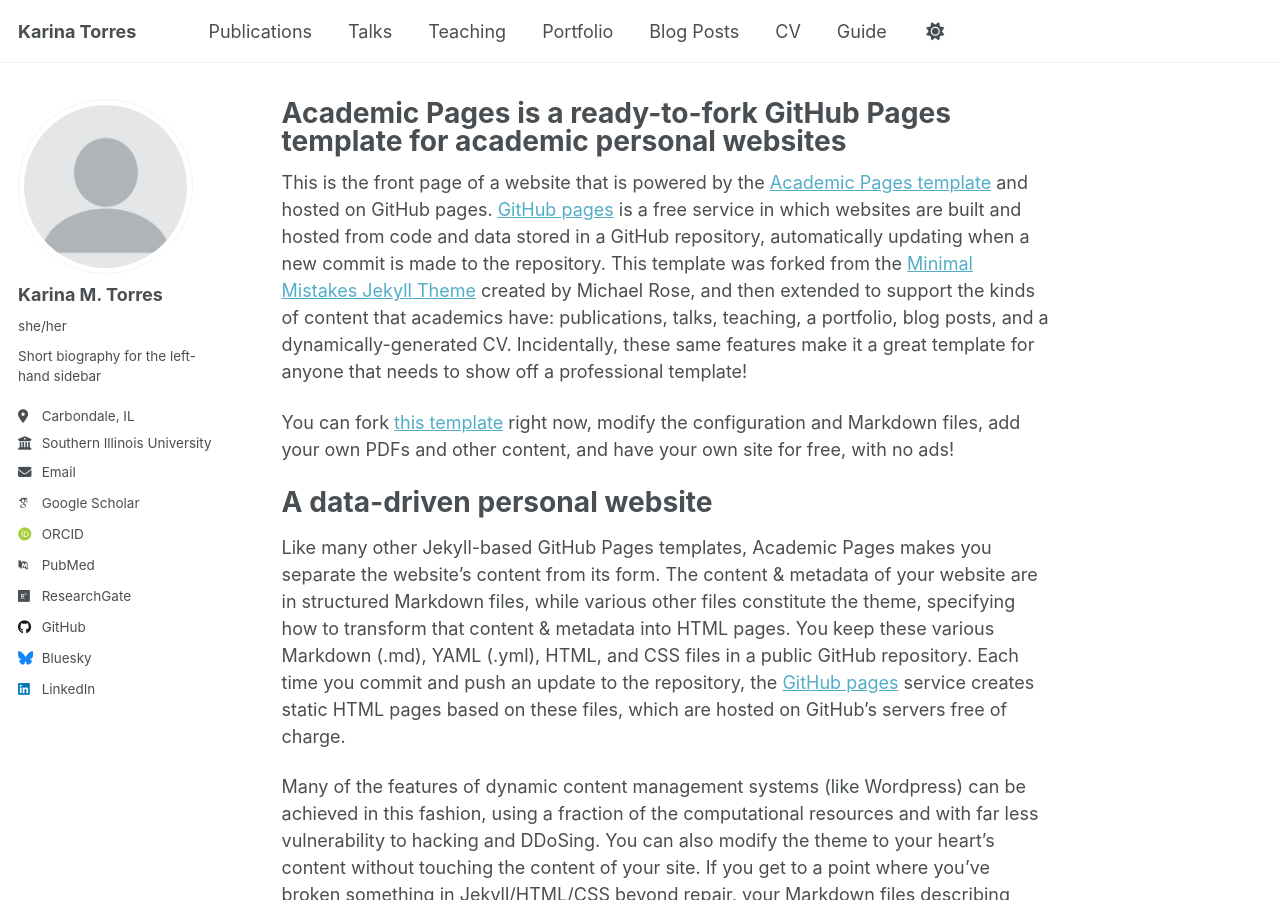
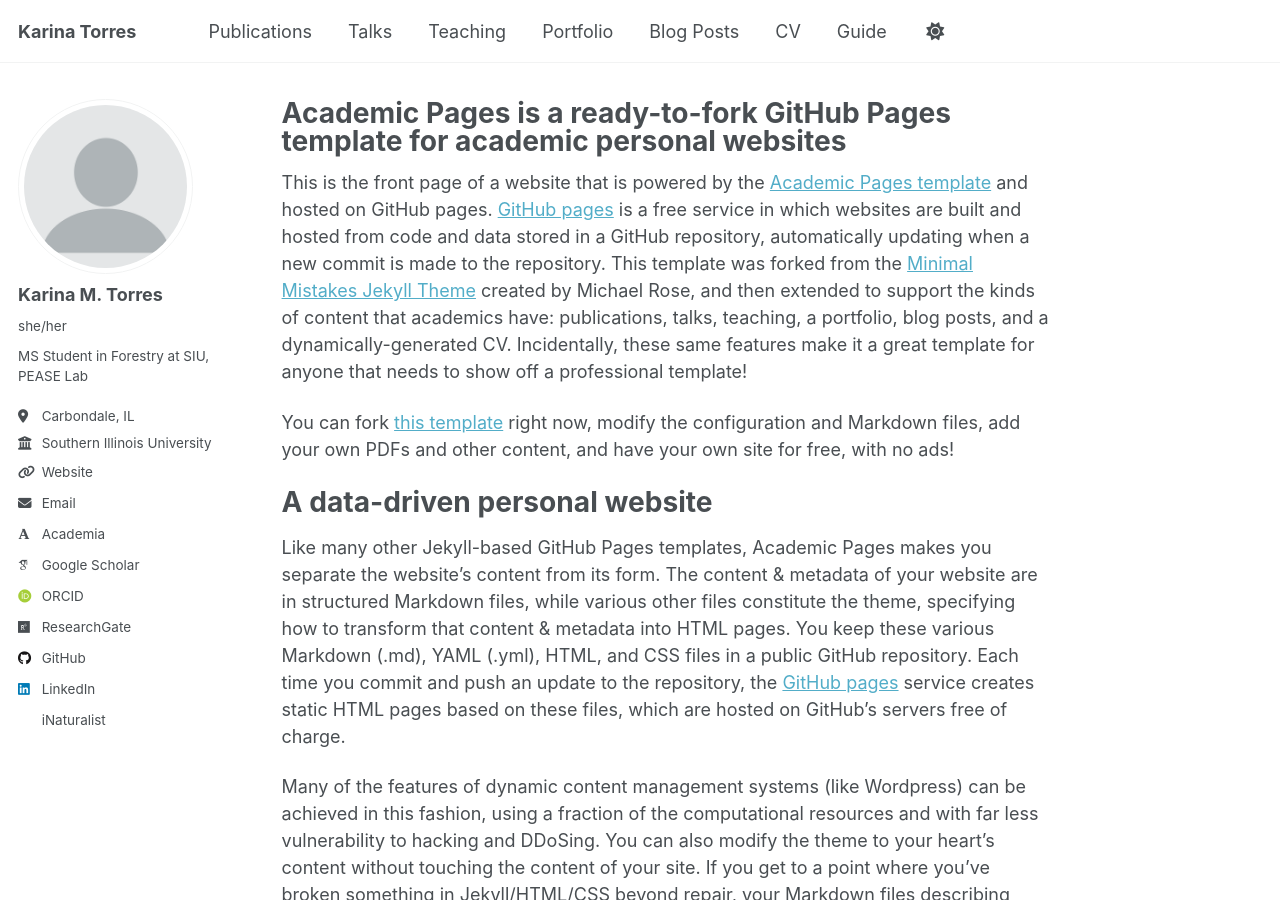
Before and after one commit to KTorres23/KTorres23.github.io, a Jekyll site: the page built from _pages/about.md, in a window 1280 px wide and 900 px high. Built offline with Jekyll 4.4.1, drawn with Linux system fonts in a browser that asks for light colours; some web fonts are replaced; a script that is not in the unit is left out.

Commit message:
Add personal details

```diff
--- a/_config.yml
+++ b/_config.yml
@@ -12,7 +12,7 @@ site_theme               : "default" # Currently available options are "default"
 title                    : "Karina Torres"
 title_separator          : "-"
 name                     : &name "Karina M. Torres"
-description              : &description "Your Name's academic portfolio"   # Update this with a general description of your site, this is the default if not overridden by a page
+description              : &description "KTorres' Personal Website"   # Update this with a general description of your site, this is the default if not overridden by a page
 url                      : https://KTorres23.github.io # The base hostname & protocol for your site e.g. "https://[your GitHub username].github.io",
                                                            # or if you already have some other page hosted on Github then use "https://[your GitHub username].github.io/[Your Repo Name]"
 baseurl                  : "" # the subpath of your site, e.g. "/blog"
@@ -25,24 +25,24 @@ author:
   # Biographic information
   avatar           : "profile.png"
   name             : "Karina M. Torres"
-  pronouns         : "she/her" # example: "she/her"
-  bio              : "Short biography for the left-hand sidebar"
+  pronouns         : "she/her"
+  bio              : "MS Student in Forestry at SIU, PEASE Lab"
   location         : "Carbondale, IL"
   employer         : "Southern Illinois University"
-  uri              : # URL
-  email            : "none@example.org"
+  uri              : "https://sfh.siu.edu/"
+  email            : "karina.torres@siu.edu"
 
   # Academic websites
-  academia         : # URL
-  arxiv            : # URL - Update with the correct link to your profile
+  academia         : "https://ktorres23.github.io/"
+  #arxiv            : # URL - Update with the correct link to your profile
   googlescholar    : "https://scholar.google.com/citations?user=vulOb8MAAAAJ&hl=en&oi=ao"
-  inspire-hep      : # URL
-  impactstory      : # URL
-  orcid            : "http://orcid.org/yourorcidurl"
-  semantic         : # URL
-  pubmed           : "https://www.ncbi.nlm.nih.gov/pubmed/?term=john+snow"
+  #inspire-hep      : # URL
+  #impactstory      : # URL
+  orcid            : "http://orcid.org/0009-0003-0578-094X"
+  #semantic         : # URL
+  #pubmed           : # URL
   researchgate     : "https://www.researchgate.net/profile/Karina-Torres-30?ev=hdr_xprf"
-  scopus           : # URL
+  #scopus           : # URL
 
   # Repositories and software development
   bitbucket        : # Username - Update with your username on the site
@@ -54,7 +54,7 @@ author:
 
   # Social media
   artstation       : # Username
-  bluesky          : "bsky.app" # Replace this with you Bluesky username
+  bluesky          : # Replace this with you Bluesky username
   facebook         : # Username
   flickr           : # Username
   foursquare       : # Username
@@ -78,6 +78,7 @@ author:
   xing             : # Username
   youtube          : # Username
   zhihu            : # Username
+  inaturalist      : "kmtorres"
 
 # Publication Category - The following the list of publication categories and their headings
 publication_category:
```
